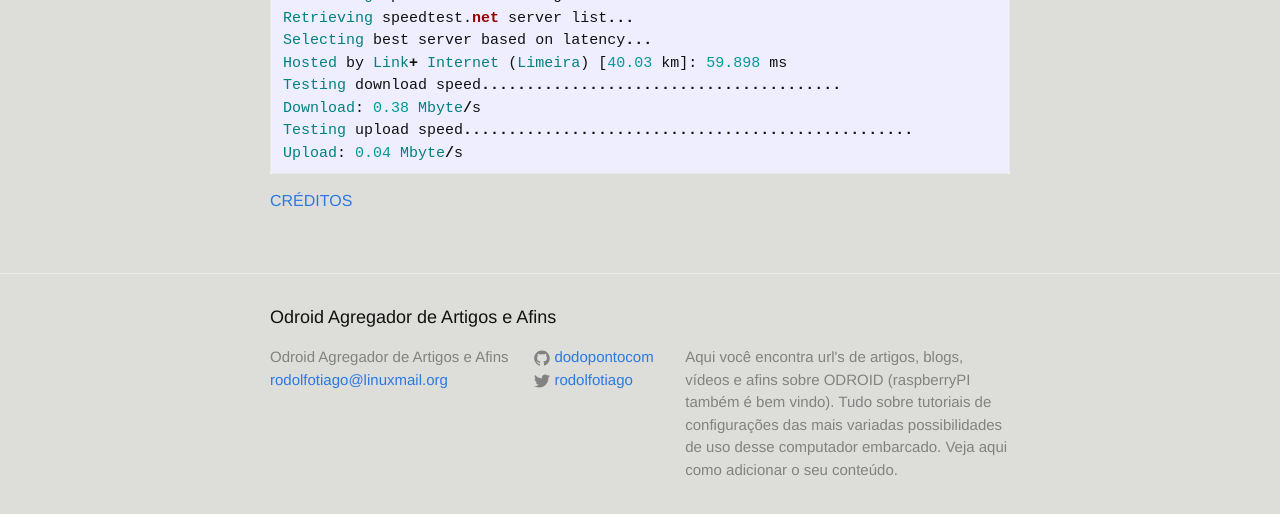
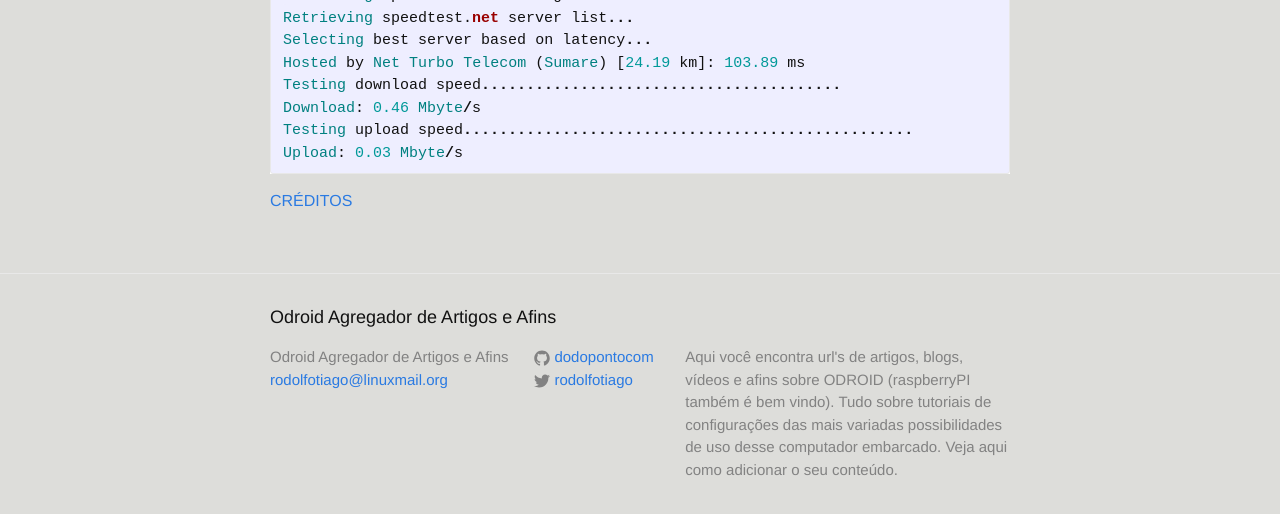
Before and after one commit to robsonneto5pi/odroid-br.github.io, a Jekyll site: the page built from _posts/2016-07-14-internet.markdown, in a window 1280 px wide, cut to the strip 329-843 px from the top of the page. Built offline with Jekyll 4.4.1, drawn with Linux system fonts in a browser that asks for light colours.

Commit message:
2016-07-14-internet.markdown

```diff
--- a/_posts/2016-07-14-internet.markdown
+++ b/_posts/2016-07-14-internet.markdown
@@ -9,11 +9,11 @@ Teste da internet!  <br />
 Retrieving speedtest.net configuration...
 Retrieving speedtest.net server list...
 Selecting best server based on latency...
-Hosted by Link+ Internet (Limeira) [40.03 km]: 59.898 ms
+Hosted by Net Turbo Telecom (Sumare) [24.19 km]: 103.89 ms
 Testing download speed........................................
-Download: 0.38 Mbyte/s
+Download: 0.46 Mbyte/s
 Testing upload speed..................................................
-Upload: 0.04 Mbyte/s
+Upload: 0.03 Mbyte/s
 {% endhighlight %}
 
 [CRÉDITOS](https://github.com/sivel/speedtest-cli/)
```
